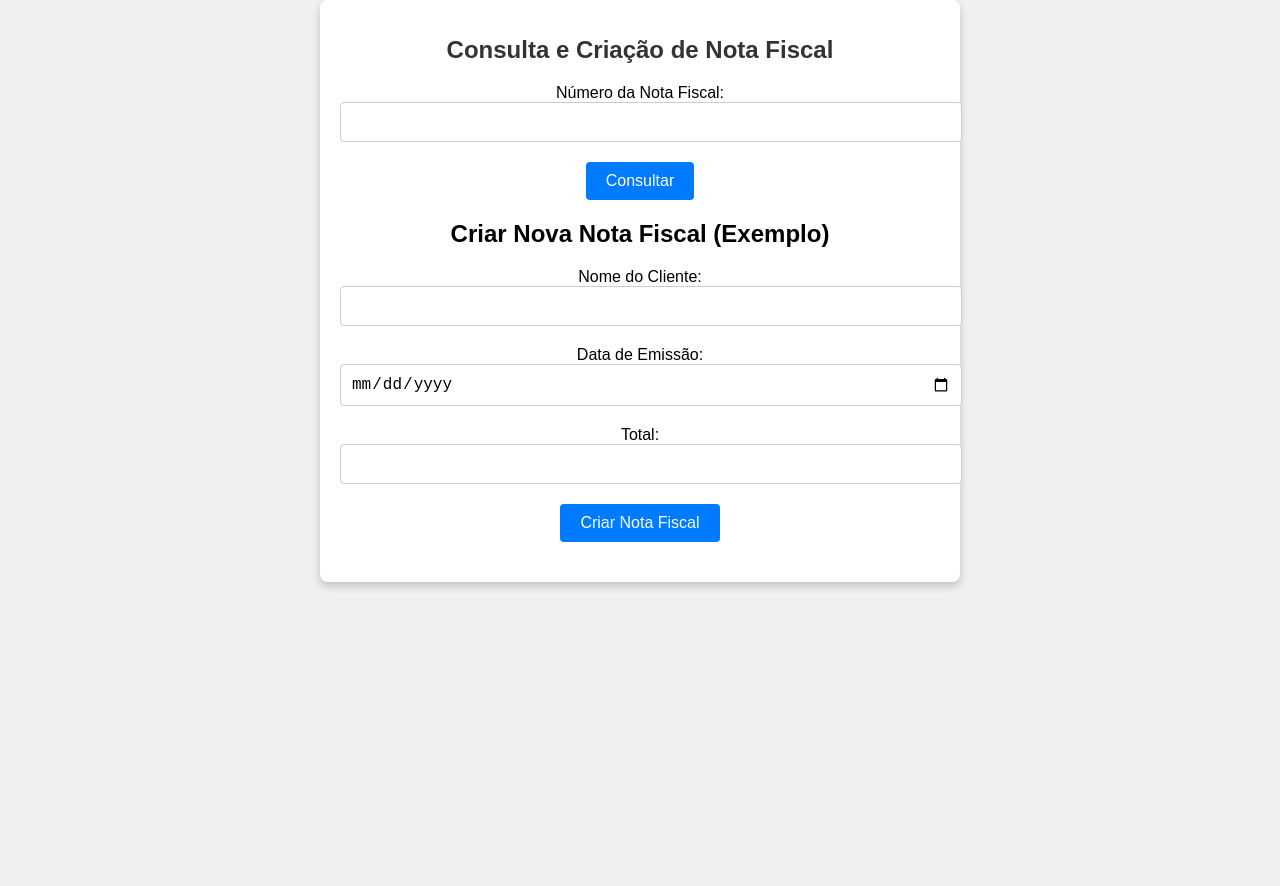
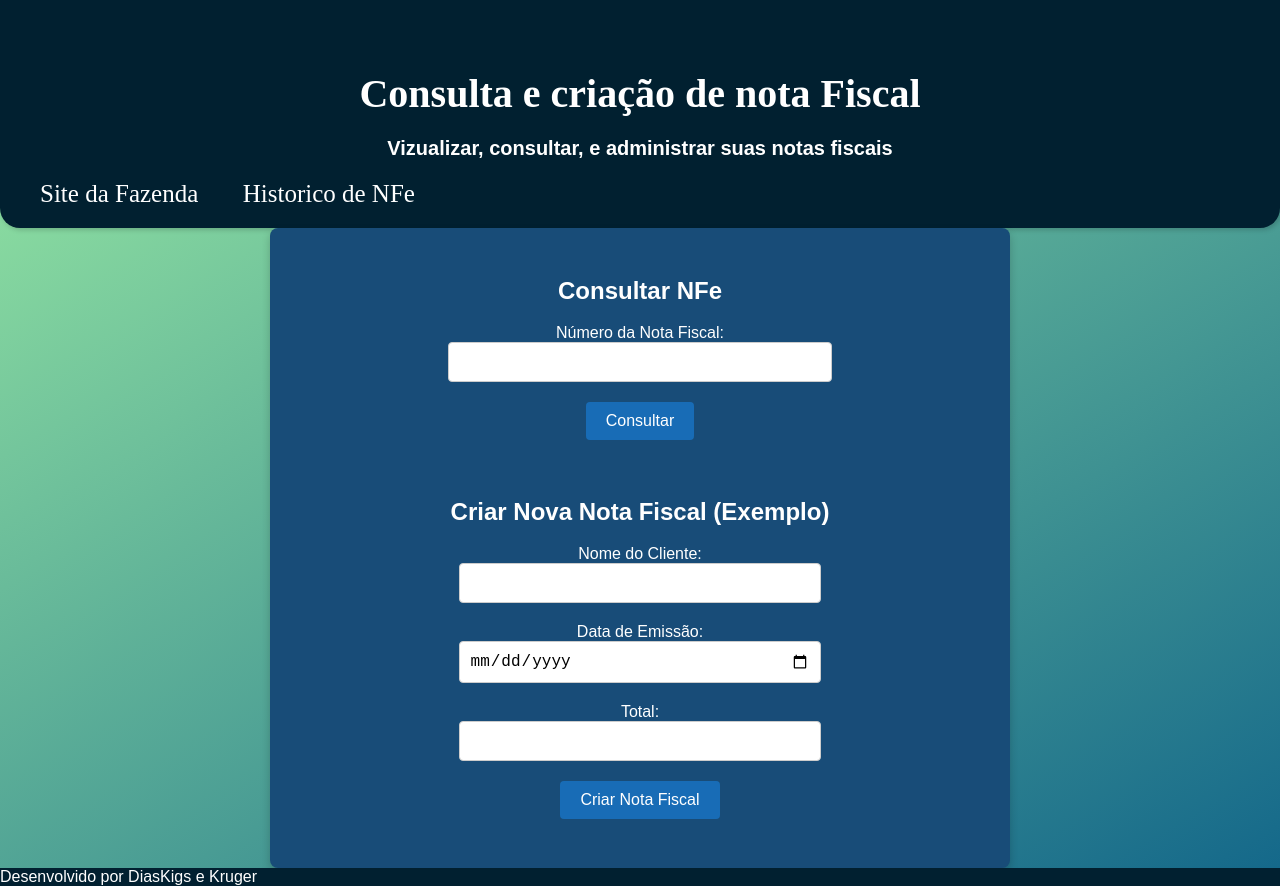
Before and after one commit to kaykykrg/Desafio, a plain HTML site: page index.html in a window 1280 px wide. Before the commit the page ends 800 px from the top, so only its background shows below. Drawn offline with Linux system fonts and the light colour scheme.

Commit message:
atualizição

```diff
--- /dev/null
+++ b/css/historico.css
@@ -0,0 +1,84 @@
+body {
+    font-family: Arial, sans-serif;
+    background: linear-gradient(120deg, #9AEBA3, #13678A);
+    margin: 0;
+    padding: 0;
+}
+
+header {
+    color: white;
+    padding-bottom: 50px;
+    background-color: #012030;
+    margin: auto;
+    border-radius: 0 0 20px 20px;
+    box-shadow: 2px 2px 5px #0000002d;
+    padding-top: 70px;
+}
+
+header>h1 {
+    margin: 0;
+    text-align: center;
+    font-size: 40px;
+    font-family: 'Times New Roman', Times, serif;
+}
+
+header > p {
+    text-align: center;
+    font-size: 20px;
+}
+
+li > a {
+    color: white;
+    margin: 0;
+    text-decoration: none;
+    font-family: 'Times New Roman', Times, serif;
+    font-size: 25px;
+    padding-left:40px;
+
+}
+
+li > a:hover {
+    text-decoration: underline;
+    color: #09375f;
+}
+
+nav > li {
+    list-style-type: none;
+}
+
+main {
+    margin: auto;
+    display: grid;
+    place-items: center;
+    background-color: #184C78;
+    height: 500px;
+    width: 900px;
+    padding: 0;
+    border-radius: 13px;
+    box-shadow: 3px 3px 4px #184c446f;
+}
+
+div > h2 {
+    text-align: center;
+    color: white;
+    margin: 0;
+}
+
+div#hist > p  {
+    color: white;
+    display: grid;
+    place-items: center;
+    background-color: #09375f;
+    height: 50px;
+    width: 700px;
+    border-radius: 30px;
+    box-shadow: 2px 4px 5px rgba(3, 51, 105, 0.382);
+    text-align: center;
+    margin: auto;
+}
+
+footer > p {
+    background: #012030;
+    color: white;
+    margin: auto;
+}
--- a/css/style.css
+++ b/css/style.css
@@ -1,27 +1,61 @@
 body {
     font-family: Arial, sans-serif;
-    background-color: #f0f0f0;
+    background: linear-gradient(150deg, #9AEBA3, #13678A);
     margin: 0;
     padding: 0;
 }
 
-.container {
-    max-width: 600px;
+main {
+    display: grid;
+    place-items: center;
+    max-width: 700px;
+    height: 600px;
     margin: 0 auto;
-    background-color: #fff;
+    background-color: #184C78;
     border-radius: 8px;
     box-shadow: 0 4px 8px rgba(0, 0, 0, 0.2);
     padding: 20px;
     text-align: center;
 }
 
-h1 {
-    font-size: 24px;
-    color: #333;
-    margin-bottom: 20px;
+header {
+    color: white;
+    padding: 0 0 20px 0;
+    background-color: #012030;
+    border-radius: 0 0 20px 20px;
+    box-shadow: 2px 2px 5px #0000002d;
+    padding-top: 70px;
+}
+
+header>h1 {
+    margin: 0;
+    text-align: center;
+    font-size: 40px;
+    font-family: 'Times New Roman', Times, serif;
+}
+
+header > p {
+    text-align: center;
+    font-size: 20px;
+}
+
+li > a {
+    color: white;
+    margin: 0;
+    text-decoration: none;
+    border-radius: 10px;
+    font-family: 'Times New Roman', Times, serif;
+    font-size: 25px;
+    padding-left: 40px;
+}
+
+li > a:hover {
+    text-decoration: underline;
+    color: #09375f;
 }
 
 .form-group {
+    color: white;
     margin-bottom: 20px;
 }
 
@@ -33,7 +67,7 @@ h1 {
 }
 
 .input-field {
-    width: 100%;
+    width: 90%;
     padding: 10px;
     font-size: 16px;
     border: 1px solid #ccc;
@@ -41,7 +75,7 @@ h1 {
 }
 
 .submit-button {
-    background-color: #007bff;
+    background-color: #186cb6;
     color: #fff;
     padding: 10px 20px;
     font-size: 16px;
@@ -52,7 +86,7 @@ h1 {
 }
 
 .submit-button:hover {
-    background-color: #0056b3;
+    background-color: #09375f;
 }
 
 .nota-fiscal {
@@ -83,3 +117,13 @@ h1 {
     color: #555;
     margin-bottom: 10px;
 }
+
+nav > li {
+    list-style-type: none;
+}
+
+footer > p {
+    background: #012030;
+    color: white;
+    margin: auto;
+}
--- a/index.html
+++ b/index.html
@@ -1,16 +1,28 @@
 <!DOCTYPE html>
 <html>
 <head>
-    <title>Consulta e Criação de Nota Fiscal</title>
+    <link rel="shortcut icon" href="css/fontes e fotos/favicon.ico" type="image/x-icon">
+    <title>Inteligencia Fiscal</title>
     <link rel="stylesheet" type="text/css" href="css/style.css">
 </head>
 <body>
-    <div class="container">
-        <h1>Consulta e Criação de Nota Fiscal</h1>
-
+    <!-- CABECALHO-->
+    <header>
+        <h1> Consulta e criação de nota Fiscal </h1>
+        <p><strong>Vizualizar, consultar, e administrar suas notas fiscais</strong></p>
+        <!--LINKS-->
+        <nav>
+            <li>
+                <a href="https://www.nfe.fazenda.gov.br/portal/principal.aspx">Site da Fazenda</a>
+                <a href="historico.html">Historico de NFe</a>
+            </li>
+        </nav>
+    </header>
+    <main>
             <!-- Formulário para consulta de nota fiscal -->
             <form method="post" action="consulta_nf.php" class="form">
                 <div class="form-group">
+                    <h2>Consultar NFe</h2>
                     <label for="numero_nota_consulta">Número da Nota Fiscal:</label>
                     <input type="text" name="numero_nota_consulta" id="numero_nota_consulta" class="input-field">
                 </div>
@@ -20,6 +32,7 @@
             </form>
 
             <!-- Formulário para criação de nota fiscal (exemplo) -->
+
             <form method="post" action="cria_nf.php" class="form">
                 <div class="form-group">
                     <h2>Criar Nova Nota Fiscal (Exemplo)</h2>
@@ -38,6 +51,11 @@
                     <input type="submit" value="Criar Nota Fiscal" class="submit-button">
                 </div>
             </form>
-    </div>
+    </main>
+
+    <!-- RODAPE -->
+    <footer>
+        <p>Desenvolvido por DiasKigs e Kruger</p>
+    </footer>
 </body>
 </html>
```
Also changed, not shown: historico.html (added, +43 -0 lines), css/fontes e fotos/favicon.ico (added), 2 other files. Lines whose indentation alone changed are shown as unchanged.
